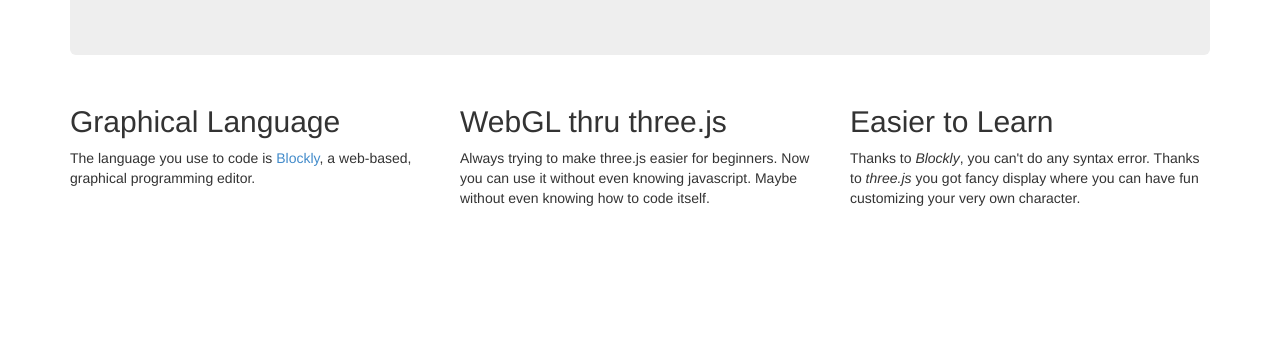
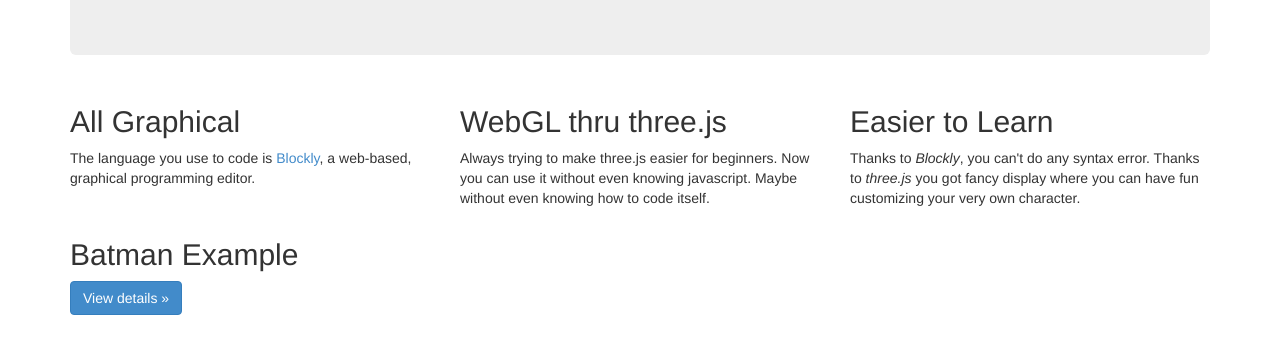
Before and after one commit to jeromeetienne/blockly-threex, a plain HTML site: page index.html in a window 1280 px wide. Shown: the part 348-702 px from the top of the page. Drawn offline with Linux system fonts and the light colour scheme.

Commit message:
better homepage

```diff
--- a/index.html
+++ b/index.html
@@ -70,13 +70,13 @@
           You controls a robot in webgl and modify its behavior as you wish.
           Definitly very fun way to learn programmation thru game development.
         </p>
-        <p><a class="btn btn-lg btn-success" href="index0.html" role="button">Get started today</a></p>
+        <p><a class="btn btn-lg btn-success" href="apps/index.html" role="button">Get started today</a></p>
       </div>
 
       <!-- Example row of columns -->
       <div class="row">
         <div class="col-lg-4">
-          <h2>Graphical Language</h2>
+          <h2>All Graphical</h2>
           <p>The language you use to code is <a href='https://code.google.com/p/blockly/'>Blockly</a>,
             a web-based, graphical programming editor.
           </p>
@@ -97,6 +97,14 @@
           </p>
         </div>
       </div>
+      <!-- Example row of columns -->
+      <div class="row">
+        <div class="col-lg-4">
+          <h2>Batman Example</h2>
+          <p>
+          </p>
+          <p><a class="btn btn-primary" role="button" href="apps/index.html#%3Cxml%3E%3Cblock%20type%3D%22draw_skin%22%20x%3D%22220%22%20y%3D%2283%22%3E%3Ctitle%20name%3D%22VALUE%22%3Ejetienne%3C%2Ftitle%3E%3Cnext%3E%3Cblock%20type%3D%22draw_skymap%22%3E%3Ctitle%20name%3D%22VALUE%22%3Emars%3C%2Ftitle%3E%3Cnext%3E%3Cblock%20type%3D%22draw_nickname%22%20inline%3D%22false%22%3E%3Cvalue%20name%3D%22value%22%3E%3Cblock%20type%3D%22text%22%3E%3Ctitle%20name%3D%22TEXT%22%3Ebruce%20wayne%3C%2Ftitle%3E%3C%2Fblock%3E%3C%2Fvalue%3E%3Cnext%3E%3Cblock%20type%3D%22draw_say%22%20inline%3D%22false%22%3E%3Cvalue%20name%3D%22value%22%3E%3Cblock%20type%3D%22text%22%3E%3Ctitle%20name%3D%22TEXT%22%3Eand%20i%20dont%20fear%20spiderman%3C%2Ftitle%3E%3C%2Fblock%3E%3C%2Fvalue%3E%3C%2Fblock%3E%3C%2Fnext%3E%3C%2Fblock%3E%3C%2Fnext%3E%3C%2Fblock%3E%3C%2Fnext%3E%3C%2Fblock%3E%3C%2Fxml%3E'">View details &raquo;</a></p>
+      </div>
 
     </div> <!-- /container -->
 
```
